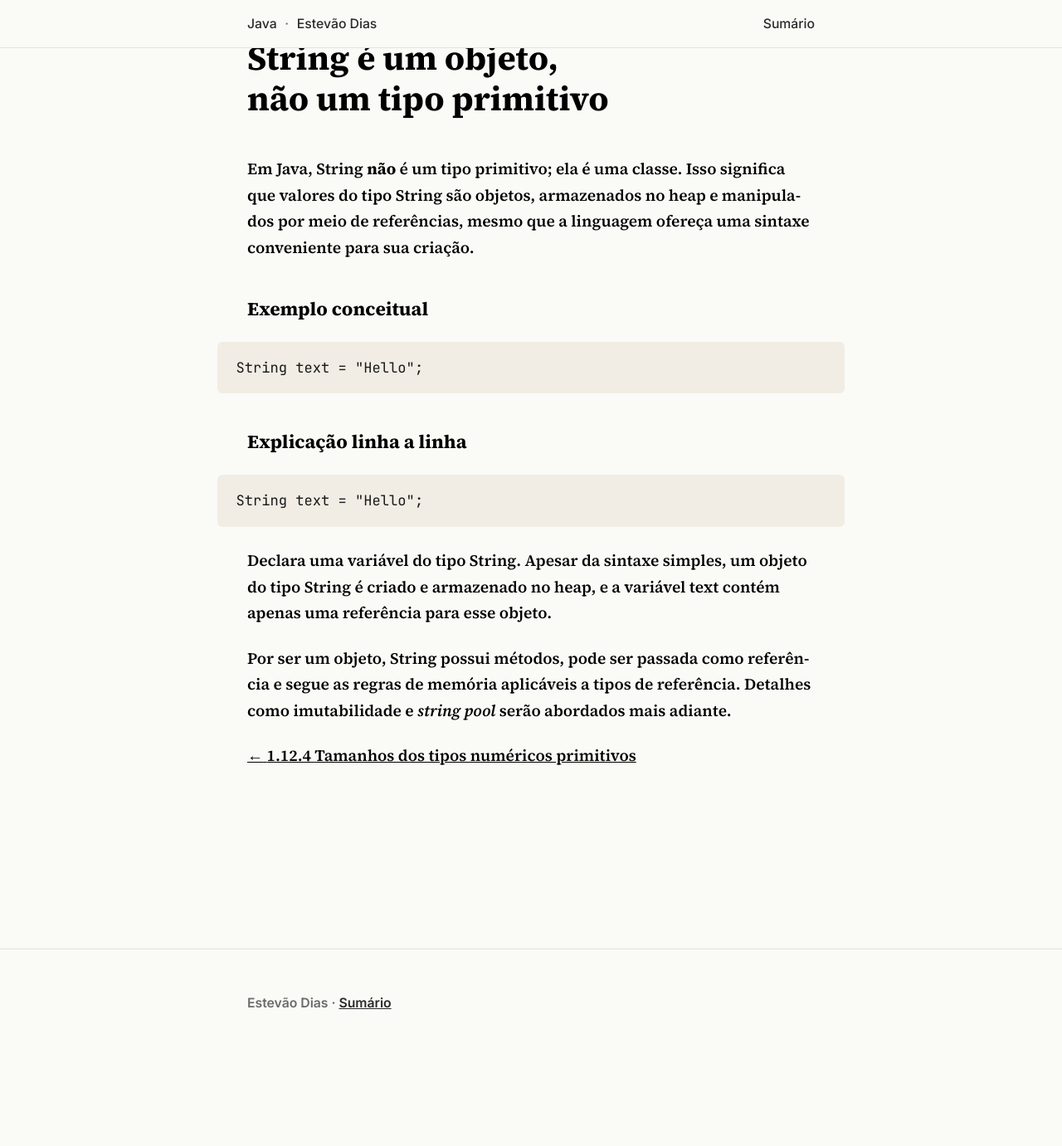
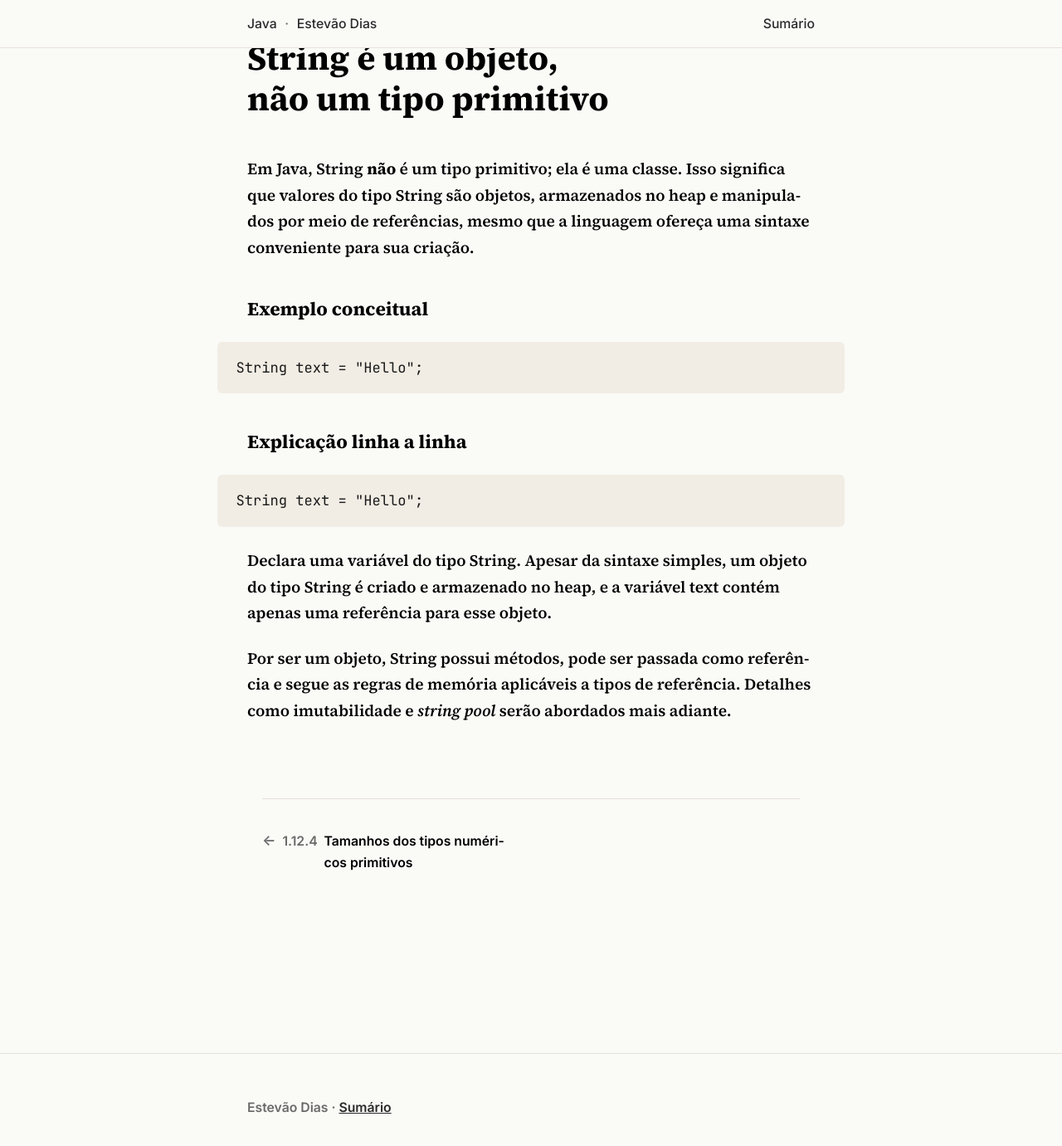
Before and after one commit to aqueleestevao/book, a Jekyll site: the page built from 100/1 String é um objeto, não um tipo primitivo.md, in a window 1280 px wide and 1400 px high, scrolled down 115 px. Shown: the top 1381 px of the window at 83% size. Built offline with Jekyll 4.4.1, drawn with Linux system fonts in a browser that asks for light colours; before the commit the page ends 1388 px from its top, so only the background shows below that.

Commit message:
style footer-nav between chapters

```diff
--- a/assets/css/book.css
+++ b/assets/css/book.css
@@ -305,3 +305,58 @@ code, pre {
 .hl .c, .hl .c1, .hl .cm, .hl .cp,
 .hl .cs, .hl .cd                   { color: var(--ink-muted); font-style: italic; }  /* comentários */
 /* qualquer outra classe .hl .* herda --code-ink naturalmente */
+
+/* ============================================================
+   Footer-nav (navegação entre seções)
+   ============================================================ */
+
+.footer-nav {
+  max-width: min(100% - 2rem, var(--measure));
+  margin: 5rem auto 0;
+  padding-top: 2rem;
+  border-top: 1px solid var(--rule);
+  display: grid;
+  grid-template-columns: 1fr 1fr;
+  gap: 2rem;
+  font-family: var(--ff-sans);
+  font-size: var(--fs-sm);
+}
+
+.footer-nav-slot {
+  min-height: 3rem;   /* reserva espaço mesmo quando vazio */
+}
+
+.footer-nav-next {
+  text-align: right;
+}
+
+.footer-nav a {
+  text-decoration: none;
+  color: var(--ink);
+  display: flex;
+  align-items: baseline;
+  gap: 0.5em;
+}
+
+.footer-nav-next a {
+  justify-content: flex-end;
+}
+
+.footer-nav-num {
+  color: var(--ink-muted);
+  font-variant-numeric: oldstyle-nums;
+}
+
+.footer-nav-title {
+  color: var(--ink);
+  font-weight: 600;
+}
+
+.footer-nav a:hover .footer-nav-title {
+  color: var(--link);
+}
+
+.footer-nav-arrow {
+  color: var(--ink-muted);
+  font-size: 1.1em;
+}
```
